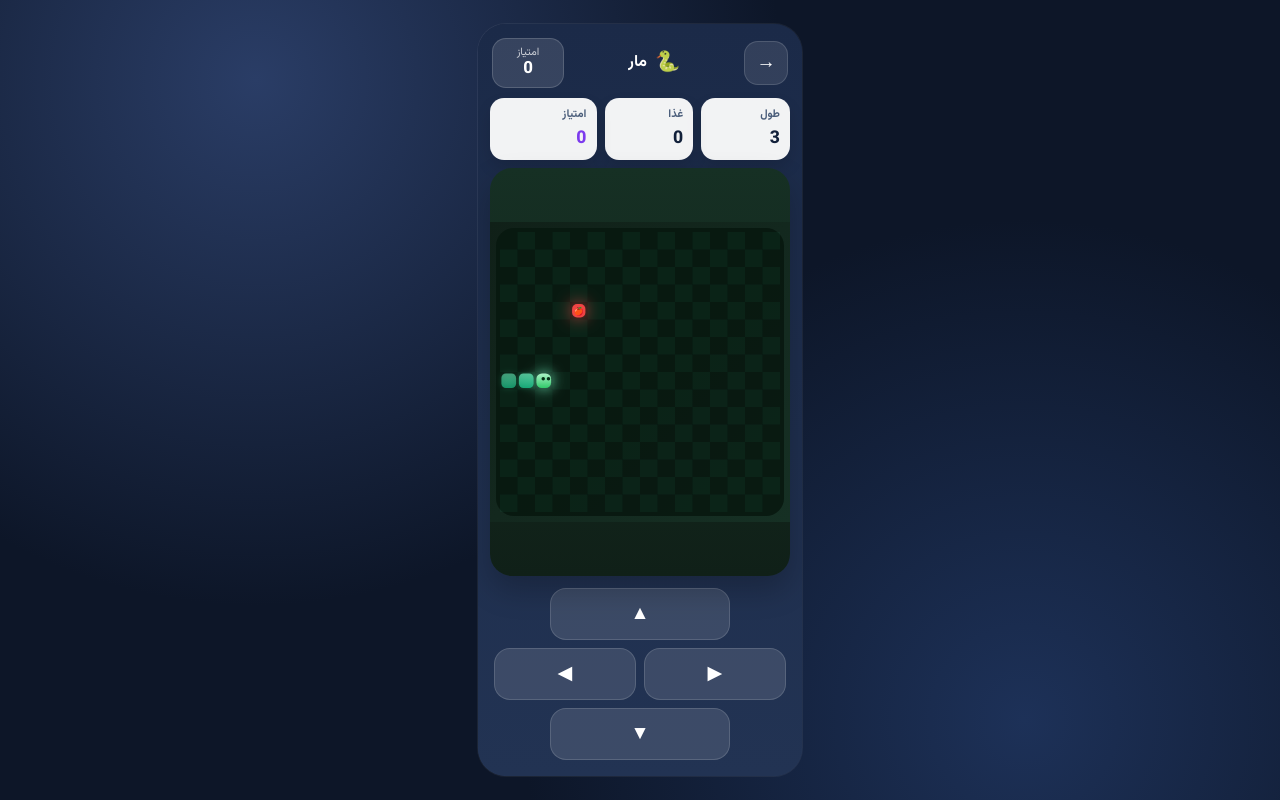
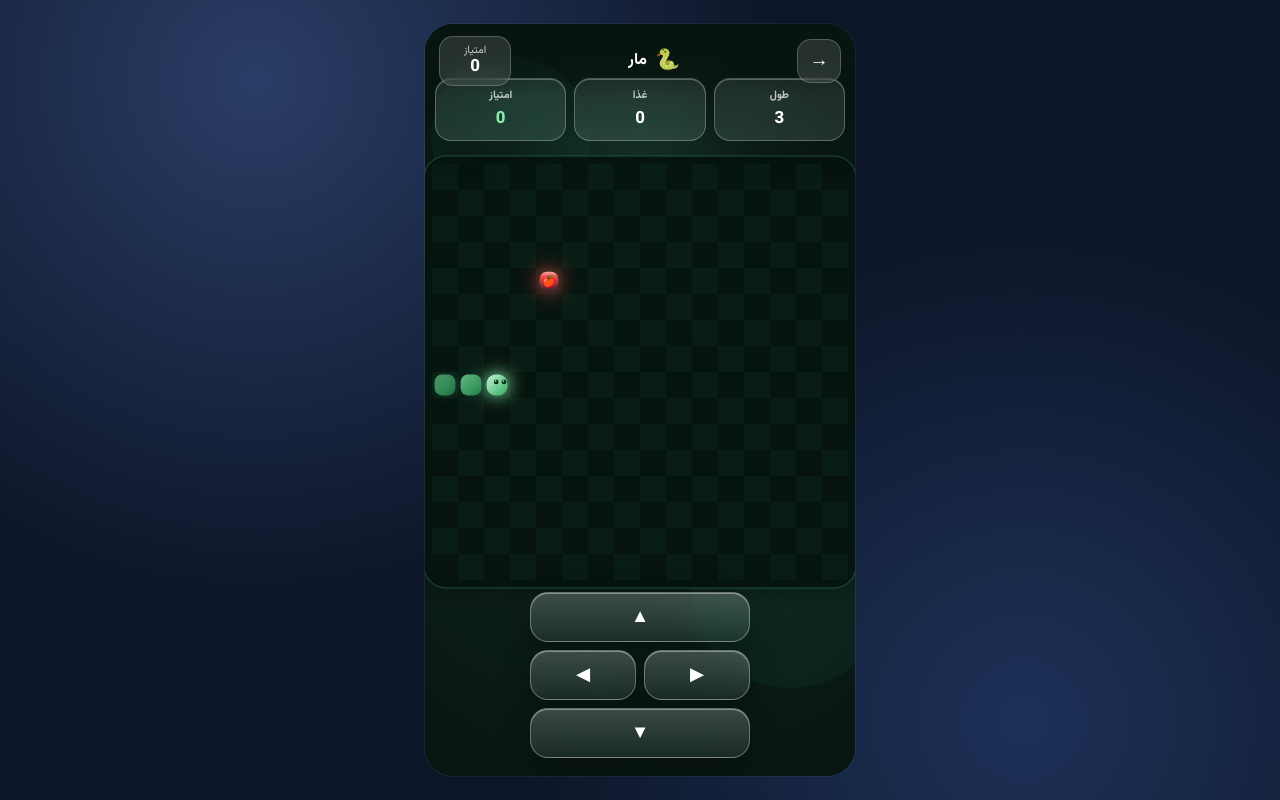
Before and after one commit to hidarshoja/game-new, a React (Vite) app: page /games/snake in a window 1280 px wide. Both pictures are taken after a click on the button "شروع بازی". Built offline with nearby package versions, Linux system fonts and the light colour scheme.

Commit message:
Refactor Snake game styles and layout: Updated CSS for game components, improved canvas rendering logic, and enhanced visual effects for the game board and snake elements.

```diff
--- a/src/games/SnakeGame.jsx
+++ b/src/games/SnakeGame.jsx
@@ -8,7 +8,7 @@ import {
   stepMs,
   tick,
 } from './snakeLogic'
-import { playCheer, playFlip, playMatch, playPop } from '../utils/sounds'
+import { playCheer, playMatch, playPop } from '../utils/sounds'
 
 function roundRect(ctx, x, y, w, h, r) {
   const radius = Math.min(r, w / 2, h / 2)
@@ -50,16 +50,25 @@ export default function SnakeGame() {
     if (!canvas || !wrap) return null
     const rect = wrap.getBoundingClientRect()
     const dpr = Math.min(window.devicePixelRatio || 1, 2)
-    const size = Math.max(260, Math.floor(Math.min(rect.width || 300, rect.height || 300, 420)))
-    canvas.width = Math.floor(size * dpr)
-    canvas.height = Math.floor(size * dpr)
-    canvas.style.width = `${size}px`
-    canvas.style.height = `${size}px`
+    const width = Math.max(280, Math.floor(rect.width))
+    const height = Math.max(360, Math.floor(rect.height))
+    canvas.width = Math.floor(width * dpr)
+    canvas.height = Math.floor(height * dpr)
+    canvas.style.width = `${width}px`
+    canvas.style.height = `${height}px`
     const ctx = canvas.getContext('2d')
     ctx.setTransform(dpr, 0, 0, dpr, 0, 0)
-    const pad = 10
-    const cell = (size - pad * 2) / GRID
-    layoutRef.current = { size, pad, cell }
+
+    const topSafe = 52
+    const bottomSafe = 108
+    const sidePad = 6
+    const usableW = width - sidePad * 2
+    const usableH = Math.max(180, height - topSafe - bottomSafe)
+    const cell = Math.max(14, Math.floor(Math.min(usableW / GRID, usableH / GRID)))
+    const board = cell * GRID
+    const ox = Math.floor((width - board) / 2)
+    const oy = Math.floor(topSafe + Math.max(0, (usableH - board) / 2))
+    layoutRef.current = { width, height, cell, ox, oy, board }
     return layoutRef.current
   }
 
@@ -69,75 +78,105 @@ export default function SnakeGame() {
     const state = stateRef.current
     if (!canvas || !layout || !state) return
     const ctx = canvas.getContext('2d')
-    const { size, pad, cell } = layout
+    const { width, height, cell, ox, oy, board } = layout
 
-    const bg = ctx.createLinearGradient(0, 0, size, size)
-    bg.addColorStop(0, '#102018')
-    bg.addColorStop(1, '#163024')
+    const bg = ctx.createRadialGradient(width * 0.5, height * 0.2, 20, width * 0.5, height * 0.55, width * 0.9)
+    bg.addColorStop(0, '#1a3d2e')
+    bg.addColorStop(0.45, '#0f241c')
+    bg.addColorStop(1, '#081510')
     ctx.fillStyle = bg
-    ctx.fillRect(0, 0, size, size)
+    ctx.fillRect(0, 0, width, height)
 
-    // board
-    roundRect(ctx, pad - 4, pad - 4, size - pad * 2 + 8, size - pad * 2 + 8, 18)
-    ctx.fillStyle = 'rgba(8, 24, 16, 0.92)'
+    // soft vignette lights
+    ctx.fillStyle = 'rgba(52, 211, 153, 0.05)'
+    ctx.beginPath()
+    ctx.arc(width * 0.2, height * 0.15, 80, 0, Math.PI * 2)
     ctx.fill()
+    ctx.beginPath()
+    ctx.arc(width * 0.85, height * 0.75, 100, 0, Math.PI * 2)
+    ctx.fill()
+
+    // board plate
+    ctx.save()
+    ctx.shadowColor = 'rgba(0,0,0,0.45)'
+    ctx.shadowBlur = 24
+    roundRect(ctx, ox - 8, oy - 8, board + 16, board + 16, 22)
+    ctx.fillStyle = 'rgba(6, 20, 14, 0.88)'
+    ctx.fill()
+    ctx.restore()
+
+    roundRect(ctx, ox - 8, oy - 8, board + 16, board + 16, 22)
+    ctx.strokeStyle = 'rgba(110, 231, 183, 0.18)'
+    ctx.lineWidth = 1.5
+    ctx.stroke()
 
     for (let y = 0; y < GRID; y++) {
       for (let x = 0; x < GRID; x++) {
-        if ((x + y) % 2 === 0) continue
-        ctx.fillStyle = 'rgba(52, 211, 153, 0.05)'
-        ctx.fillRect(pad + x * cell, pad + y * cell, cell, cell)
+        const px = ox + x * cell
+        const py = oy + y * cell
+        if ((x + y) % 2 === 0) {
+          ctx.fillStyle = 'rgba(52, 211, 153, 0.045)'
+          ctx.fillRect(px, py, cell, cell)
+        }
       }
     }
 
-    // food
     if (state.food) {
-      const fx = pad + state.food.x * cell
-      const fy = pad + state.food.y * cell
+      const fx = ox + state.food.x * cell
+      const fy = oy + state.food.y * cell
       ctx.save()
       ctx.shadowColor = state.food.color
-      ctx.shadowBlur = 16
-      roundRect(ctx, fx + cell * 0.12, fy + cell * 0.12, cell * 0.76, cell * 0.76, cell * 0.28)
-      ctx.fillStyle = state.food.color
+      ctx.shadowBlur = 20
+      roundRect(ctx, fx + cell * 0.14, fy + cell * 0.14, cell * 0.72, cell * 0.72, cell * 0.28)
+      const foodFill = ctx.createLinearGradient(fx, fy, fx, fy + cell)
+      foodFill.addColorStop(0, '#fff7ed')
+      foodFill.addColorStop(0.35, state.food.color)
+      foodFill.addColorStop(1, '#111827')
+      ctx.fillStyle = foodFill
       ctx.fill()
       ctx.shadowBlur = 0
-      ctx.font = `${Math.floor(cell * 0.48)}px sans-serif`
+      ctx.font = `${Math.floor(cell * 0.46)}px sans-serif`
       ctx.textAlign = 'center'
       ctx.textBaseline = 'middle'
       ctx.fillText(state.food.icon, fx + cell / 2, fy + cell / 2 + 1)
       ctx.restore()
     }
 
-    // snake
     state.snake.forEach((part, index) => {
-      const x = pad + part.x * cell
-      const y = pad + part.y * cell
+      const x = ox + part.x * cell
+      const y = oy + part.y * cell
       const isHead = index === 0
       const t = index / Math.max(1, state.snake.length - 1)
       ctx.save()
-      ctx.shadowColor = isHead ? '#6ee7b7' : 'rgba(52, 211, 153, 0.35)'
-      ctx.shadowBlur = isHead ? 14 : 6
+      ctx.shadowColor = isHead ? '#86efac' : 'rgba(52, 211, 153, 0.28)'
+      ctx.shadowBlur = isHead ? 18 : 8
       roundRect(
         ctx,
-        x + cell * 0.08,
-        y + cell * 0.08,
-        cell * 0.84,
-        cell * 0.84,
-        isHead ? cell * 0.32 : cell * 0.26,
+        x + cell * 0.1,
+        y + cell * 0.1,
+        cell * 0.8,
+        cell * 0.8,
+        isHead ? cell * 0.34 : cell * 0.28,
       )
-      const fill = ctx.createLinearGradient(x, y, x, y + cell)
-      fill.addColorStop(0, isHead ? '#bbf7d0' : `rgba(110, 231, 183, ${0.95 - t * 0.35})`)
-      fill.addColorStop(1, isHead ? '#22c55e' : `rgba(16, 185, 129, ${0.95 - t * 0.25})`)
+      const fill = ctx.createLinearGradient(x, y, x + cell, y + cell)
+      fill.addColorStop(0, isHead ? '#dcfce7' : `rgba(134, 239, 172, ${0.95 - t * 0.4})`)
+      fill.addColorStop(1, isHead ? '#16a34a' : `rgba(21, 128, 61, ${0.95 - t * 0.2})`)
       ctx.fillStyle = fill
       ctx.fill()
+
       if (isHead) {
         ctx.fillStyle = '#052e16'
-        const eye = cell * 0.1
-        const ox = state.dir === 'left' ? -cell * 0.12 : state.dir === 'right' ? cell * 0.12 : 0
-        const oy = state.dir === 'up' ? -cell * 0.12 : state.dir === 'down' ? cell * 0.12 : 0
+        const eye = Math.max(2, cell * 0.09)
+        const oxEye = state.dir === 'left' ? -cell * 0.12 : state.dir === 'right' ? cell * 0.12 : 0
+        const oyEye = state.dir === 'up' ? -cell * 0.12 : state.dir === 'down' ? cell * 0.12 : 0
         ctx.beginPath()
-        ctx.arc(x + cell * 0.35 + ox, y + cell * 0.38 + oy, eye, 0, Math.PI * 2)
-        ctx.arc(x + cell * 0.65 + ox, y + cell * 0.38 + oy, eye, 0, Math.PI * 2)
+        ctx.arc(x + cell * 0.35 + oxEye, y + cell * 0.38 + oyEye, eye, 0, Math.PI * 2)
+        ctx.arc(x + cell * 0.65 + oxEye, y + cell * 0.38 + oyEye, eye, 0, Math.PI * 2)
+        ctx.fill()
+        ctx.fillStyle = 'rgba(255,255,255,0.85)'
+        ctx.beginPath()
+        ctx.arc(x + cell * 0.33 + oxEye, y + cell * 0.35 + oyEye, eye * 0.35, 0, Math.PI * 2)
+        ctx.arc(x + cell * 0.63 + oxEye, y + cell * 0.35 + oyEye, eye * 0.35, 0, Math.PI * 2)
         ctx.fill()
       }
       ctx.restore()
@@ -154,7 +193,7 @@ export default function SnakeGame() {
       if (result === 'eat') {
         playPop()
         if (stateRef.current.eaten % 4 === 0) playMatch()
-      } else if (result === 'wall' || result === 'self') {
+      } else if (result === 'self') {
         playCheer()
         setPhase('over')
         syncHud()
@@ -178,7 +217,8 @@ export default function SnakeGame() {
     setPhase('playing')
   }
 
-  const steer = (dir) => {
+  const steer = (dir) => (event) => {
+    event.preventDefault()
     const state = stateRef.current
     if (!state?.alive || phaseRef.current !== 'playing') return
     queueDir(state, dir)
@@ -206,7 +246,7 @@ export default function SnakeGame() {
       const dir = map[event.key] || map[event.key.toLowerCase()]
       if (!dir) return
       event.preventDefault()
-      steer(dir)
+      queueDir(stateRef.current, dir)
     }
     window.addEventListener('resize', onResize)
     window.addEventListener('keydown', onKey)
@@ -224,51 +264,51 @@ export default function SnakeGame() {
     // eslint-disable-next-line react-hooks/exhaustive-deps
   }, [phase, run])
 
-  let actions = null
-  if (phase === 'playing') {
-    actions = (
-      <div className="snake-pad" dir="ltr">
-        <button type="button" className="snake-btn" aria-label="بالا" onPointerDown={() => steer('up')}>
-          ▲
-        </button>
-        <div className="snake-pad__mid">
-          <button type="button" className="snake-btn" aria-label="چپ" onPointerDown={() => steer('left')}>
-            ◀
-          </button>
-          <button type="button" className="snake-btn" aria-label="راست" onPointerDown={() => steer('right')}>
-            ▶
-          </button>
-        </div>
-        <button type="button" className="snake-btn" aria-label="پایین" onPointerDown={() => steer('down')}>
-          ▼
-        </button>
-      </div>
-    )
-  }
+  return (
+    <GameShell
+      title="مار"
+      emoji="🐍"
+      scoreLabel="امتیاز"
+      score={hud.score}
+      actions={null}
+    >
+      <div className={`snake ${phase === 'playing' ? 'snake--live' : ''}`}>
+        {phase === 'playing' ? (
+          <div className="snake-arena" ref={wrapRef}>
+            <canvas ref={canvasRef} className="snake-canvas" />
 
-  return (
-    <GameShell title="مار" emoji="🐍" scoreLabel="امتیاز" score={hud.score} actions={actions}>
-      <div className="snake">
-        {phase === 'playing' ? (
-          <>
-            <div className="blast-hud">
-              <div className="blast-chip">
+            <div className="snake-glass-hud">
+              <div className="glass-chip">
                 <span>طول</span>
                 <strong>{hud.length}</strong>
               </div>
-              <div className="blast-chip">
+              <div className="glass-chip">
                 <span>غذا</span>
                 <strong>{hud.eaten}</strong>
               </div>
-              <div className="blast-chip blast-chip--score">
+              <div className="glass-chip glass-chip--score">
                 <span>امتیاز</span>
                 <strong>{hud.score}</strong>
               </div>
             </div>
-            <div className="snake-stage" ref={wrapRef}>
-              <canvas ref={canvasRef} className="snake-canvas" />
+
+            <div className="snake-glass-pad" dir="ltr">
+              <button type="button" className="glass-btn" aria-label="بالا" onPointerDown={steer('up')}>
+                ▲
+              </button>
+              <div className="snake-glass-pad__row">
+                <button type="button" className="glass-btn" aria-label="چپ" onPointerDown={steer('left')}>
+                  ◀
+                </button>
+                <button type="button" className="glass-btn" aria-label="راست" onPointerDown={steer('right')}>
+                  ▶
+                </button>
+              </div>
+              <button type="button" className="glass-btn" aria-label="پایین" onPointerDown={steer('down')}>
+                ▼
+              </button>
             </div>
-          </>
+          </div>
         ) : null}
 
         {phase === 'intro' && (
--- a/src/index.css
+++ b/src/index.css
@@ -1566,27 +1566,151 @@ a {
   position: relative;
 }
 
+.snake--live {
+  height: 100%;
+  min-height: 100%;
+}
+
+.game-shell:has(.snake--live) {
+  position: relative;
+  background: #081510;
+}
+
+.game-shell:has(.snake--live) .game-topbar {
+  position: absolute;
+  top: 0;
+  left: 0;
+  right: 0;
+  z-index: 8;
+  background: linear-gradient(180deg, rgba(8, 21, 16, 0.88), transparent);
+  padding-top: 12px;
+}
+
+.game-shell:has(.snake--live) .score-pill,
+.game-shell:has(.snake--live) .icon-btn {
+  background: rgba(255, 255, 255, 0.12);
+  border: 1px solid rgba(255, 255, 255, 0.22);
+  backdrop-filter: blur(12px);
+  -webkit-backdrop-filter: blur(12px);
+}
+
+.game-shell:has(.snake--live) .game-stage {
+  padding: 0;
+  flex: 1;
+  min-height: 0;
+  height: 100%;
+}
+
+.game-shell:has(.snake--live) .game-actions {
+  display: none;
+  padding: 0;
+}
+
 .snake-start {
   margin-top: 8px;
   max-width: 280px;
 }
 
-.snake-stage {
+.snake-arena {
+  position: relative;
   flex: 1 1 auto;
-  min-height: 280px;
-  display: grid;
-  place-items: center;
-  border-radius: 22px;
+  width: 100%;
+  height: 100%;
+  min-height: 100%;
   overflow: hidden;
-  background: linear-gradient(180deg, #163024, #102018);
-  box-shadow: 0 14px 30px rgba(0, 0, 0, 0.22);
 }
 
 .snake-canvas {
   display: block;
-  max-width: 100%;
-  max-height: 100%;
+  width: 100%;
+  height: 100%;
   touch-action: none;
+}
+
+.snake-glass-hud {
+  position: absolute;
+  top: 54px;
+  left: 10px;
+  right: 10px;
+  z-index: 4;
+  display: grid;
+  grid-template-columns: repeat(3, 1fr);
+  gap: 8px;
+  pointer-events: none;
+}
+
+.glass-chip {
+  display: flex;
+  flex-direction: column;
+  align-items: center;
+  gap: 2px;
+  padding: 8px 10px;
+  border-radius: 16px;
+  background: rgba(255, 255, 255, 0.1);
+  border: 1px solid rgba(255, 255, 255, 0.28);
+  backdrop-filter: blur(18px) saturate(1.35);
+  -webkit-backdrop-filter: blur(18px) saturate(1.35);
+  box-shadow:
+    0 10px 28px rgba(0, 0, 0, 0.22),
+    inset 0 1px 0 rgba(255, 255, 255, 0.35);
+  color: #fff;
+}
+
+.glass-chip span {
+  font-size: 0.68rem;
+  font-weight: 700;
+  opacity: 0.75;
+}
+
+.glass-chip strong {
+  font-size: 1.05rem;
+  font-weight: 800;
+}
+
+.glass-chip--score strong {
+  color: #86efac;
+}
+
+.snake-glass-pad {
+  position: absolute;
+  left: 50%;
+  bottom: calc(18px + var(--safe-bottom));
+  transform: translateX(-50%);
+  z-index: 5;
+  width: min(220px, calc(100% - 28px));
+  display: grid;
+  gap: 8px;
+  justify-items: center;
+}
+
+.snake-glass-pad__row {
+  display: grid;
+  grid-template-columns: 1fr 1fr;
+  gap: 8px;
+  width: 100%;
+}
+
+.glass-btn {
+  width: 100%;
+  min-height: 50px;
+  border: 1px solid rgba(255, 255, 255, 0.32);
+  border-radius: 18px;
+  background: linear-gradient(180deg, rgba(255, 255, 255, 0.22), rgba(255, 255, 255, 0.08));
+  backdrop-filter: blur(18px) saturate(1.4);
+  -webkit-backdrop-filter: blur(18px) saturate(1.4);
+  box-shadow:
+    0 12px 30px rgba(0, 0, 0, 0.28),
+    inset 0 1px 0 rgba(255, 255, 255, 0.4);
+  color: #fff;
+  font-size: 1.15rem;
+  cursor: pointer;
+  touch-action: manipulation;
+  user-select: none;
+}
+
+.glass-btn:active {
+  transform: scale(0.96);
+  background: linear-gradient(180deg, rgba(134, 239, 172, 0.35), rgba(52, 211, 153, 0.18));
 }
 
 .snake-intro {
@@ -1621,42 +1745,6 @@ a {
   animation: balloon-bob 1.6s ease-in-out infinite;
 }
 
-.snake-pad {
-  display: grid;
-  gap: 8px;
-  justify-items: center;
-}
-
-.snake-pad__mid {
-  display: grid;
-  grid-template-columns: 1fr 1fr;
-  gap: 8px;
-  width: 100%;
-}
-
-.snake-btn {
-  width: 100%;
-  min-height: 52px;
-  max-width: 180px;
-  border: 1px solid rgba(255, 255, 255, 0.14);
-  border-radius: 16px;
-  background: rgba(255, 255, 255, 0.12);
-  color: #fff;
-  font-size: 1.2rem;
-  cursor: pointer;
-  touch-action: manipulation;
-  user-select: none;
-}
-
-.snake-pad__mid .snake-btn {
-  max-width: none;
-}
-
-.snake-btn:active {
-  transform: scale(0.97);
-  background: rgba(52, 211, 153, 0.28);
-}
-
 @media (min-width: 431px) {
   body {
     display: flex;
```
